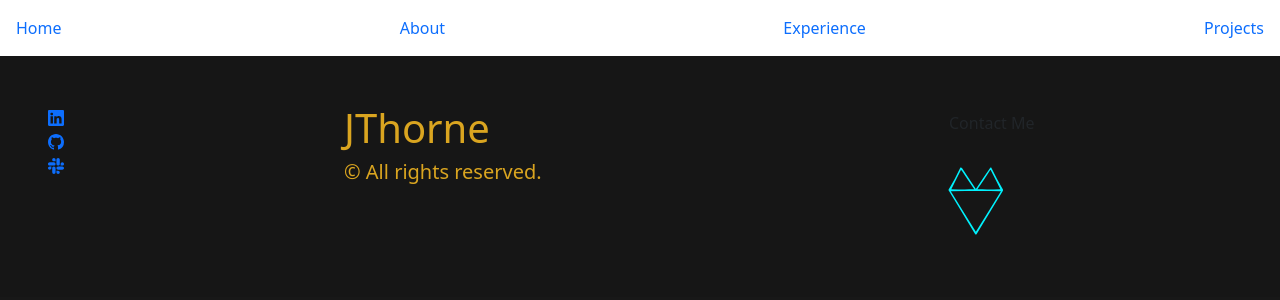
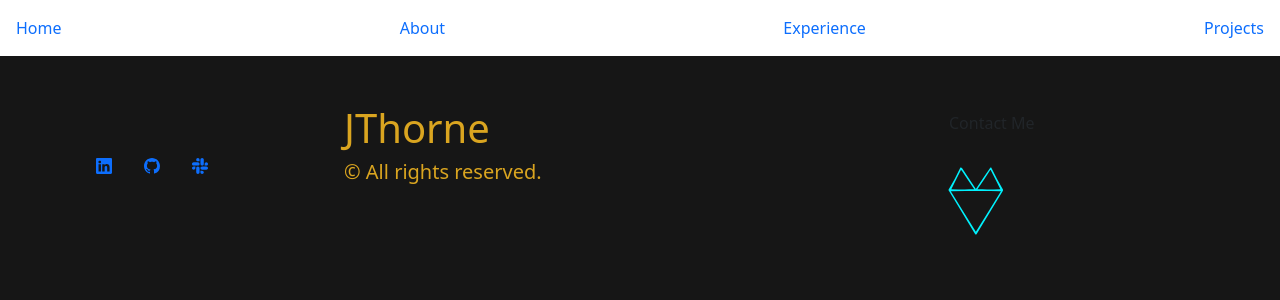
Before and after one commit to JThorneX/React-Portfolio, a React (Create React App) app: page / in a window 1280 px wide. Shown: the top 300 px of the page. Built offline with nearby package versions, Linux system fonts and the light colour scheme.

Commit message:
footer styling, fixed socials divs

```diff
--- a/src/components/Footer/Footer.js
+++ b/src/components/Footer/Footer.js
@@ -26,9 +26,9 @@ function Footer() {
             Contact Me
           </button>
         </Link>
-      <div className="cyan-logo">
-        <img src={cyanlogo} alt="cyan logo" className="cyan-logo-img" />
-      </div>
+        <div className="cyan-logo">
+          <img src={cyanlogo} alt="cyan logo" className="cyan-logo-img" />
+        </div>
       </div>
     </div>
   );
--- a/src/components/Footer/footer.css
+++ b/src/components/Footer/footer.css
@@ -7,6 +7,14 @@
   justify-content: center;
 }
 
+.footer-socials {
+  display: flex;
+  flex-direction: row;
+  padding: 3rem;
+  gap: 2rem;
+  aspect-ratio: 1/1;
+}
+
 .cyan-logo-img {
   width: 5rem;
 }
--- a/src/components/Socials/Socials.js
+++ b/src/components/Socials/Socials.js
@@ -4,26 +4,37 @@ import { BsLinkedin } from "react-icons/bs";
 import { BsGithub } from "react-icons/bs";
 import { BsSlack } from "react-icons/bs";
 
-
 function Socials() {
   return (
-    <div>
+    <>
       <div>
-        <Link to={{ pathname: "https://linkedin.com" }} target="_blank">
+        <Link
+          to={{ pathname: "https://linkedin.com" }}
+          target="_blank"
+          className="socials-icon"
+        >
           <BsLinkedin />
         </Link>
       </div>
       <div>
-        <Link to={{ pathname: "https://github.com" }} target="_blank">
+        <Link
+          to={{ pathname: "https://github.com" }}
+          target="_blank"
+          className="socials-icon"
+        >
           <BsGithub />
         </Link>
       </div>
       <div>
-        <Link to={{ pathname: "https://slack.com" }} target="_blank">
+        <Link
+          to={{ pathname: "https://slack.com" }}
+          target="_blank"
+          className="socials-icon"
+        >
           <BsSlack />
         </Link>
       </div>
-    </div>
+    </>
   );
 }
 
```
